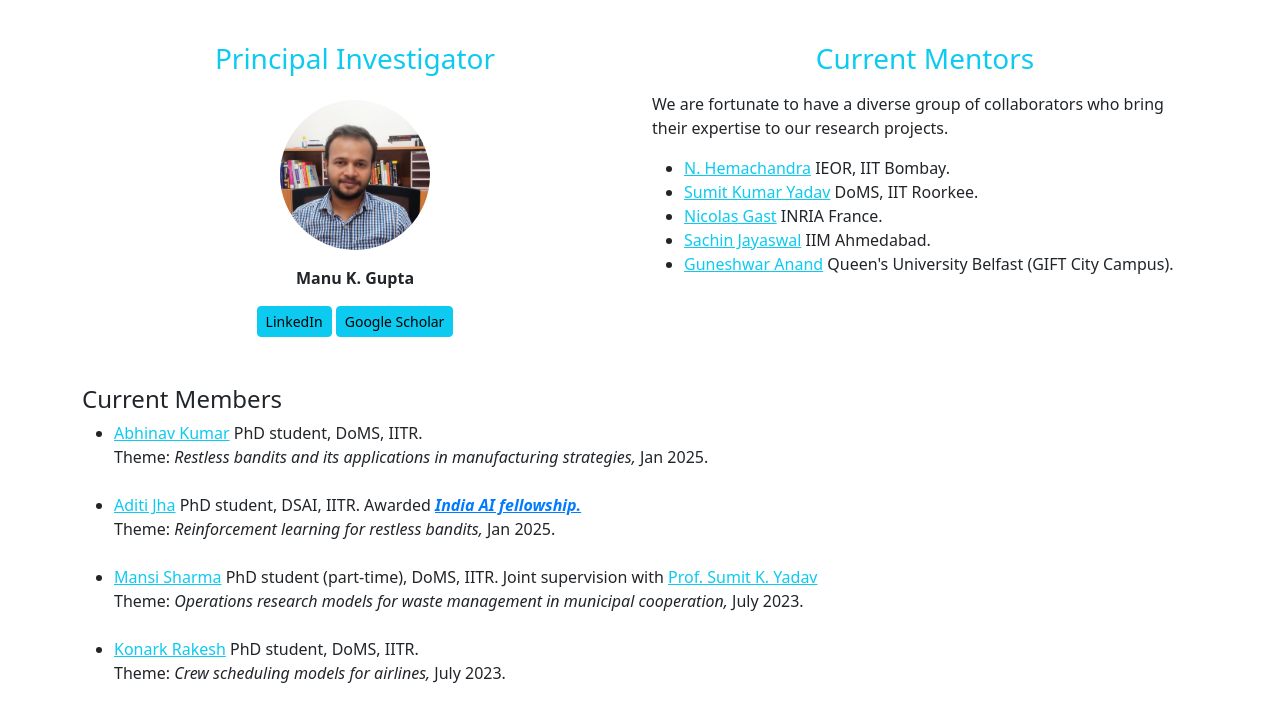
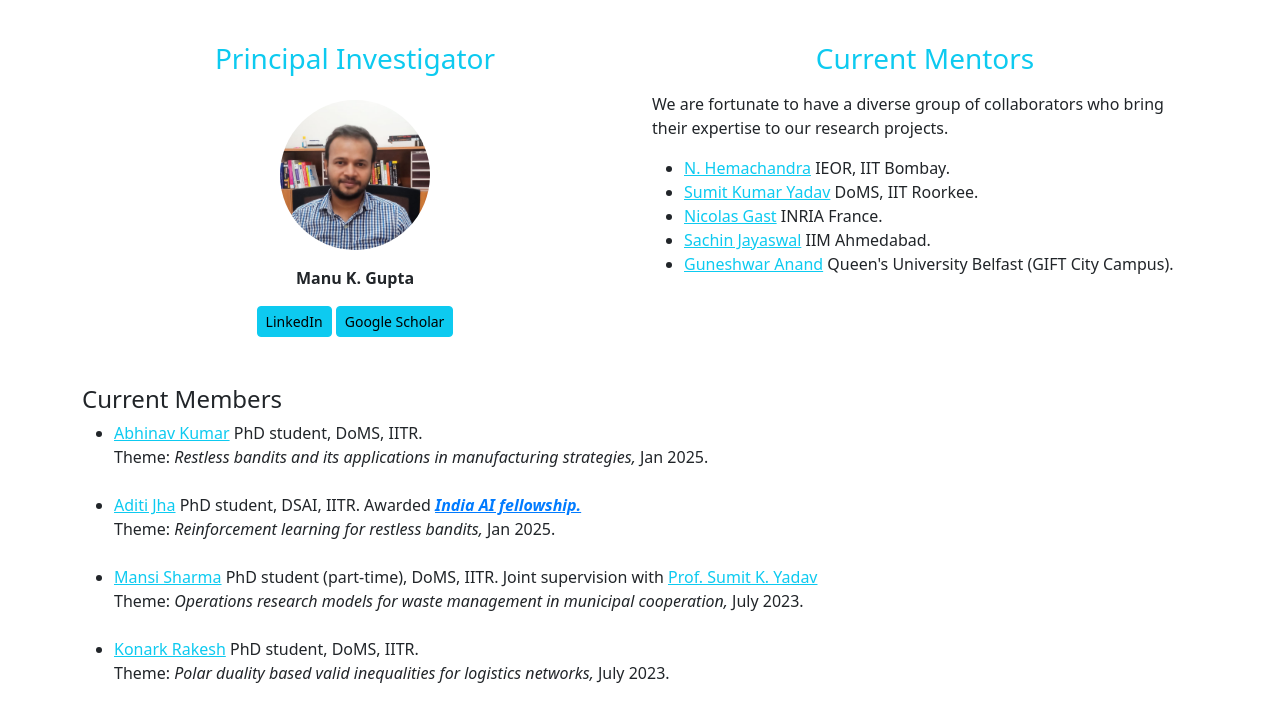
Before and after one commit to manugupta-or/AAAI-Lab, a website: page Team.html in a window 1280 px wide. Shown: the part 64-770 px from the top of the page. Drawn offline with nearby package versions, Linux system fonts and the light colour scheme.

Commit message:
update_thesis_topic

```diff
--- a/Team.html
+++ b/Team.html
@@ -208,7 +208,7 @@
               Konark Rakesh</a>
             PhD student, DoMS, IITR.
             <br />
-            Theme: <i>Crew scheduling models for airlines,</i>  July 2023.
+            Theme: <i>Polar duality based valid inequalities for logistics networks,</i>  July 2023.
           </li>
           <br>
           <li>
```
